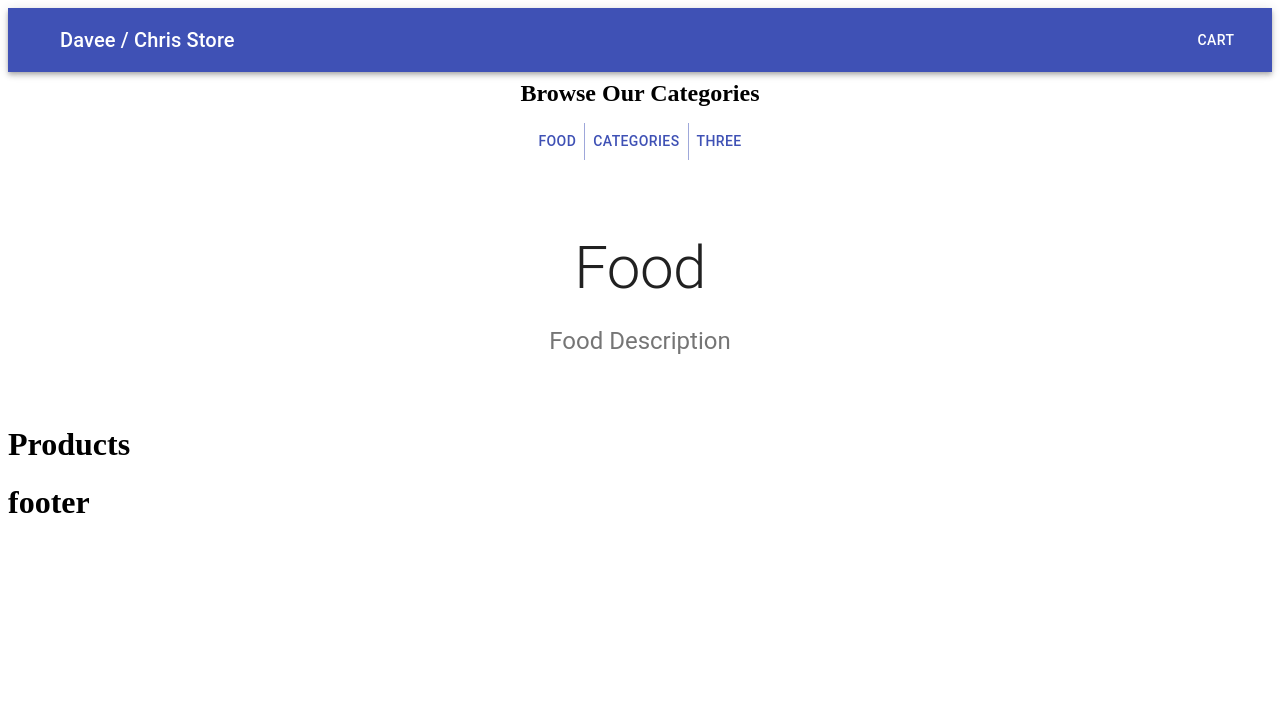
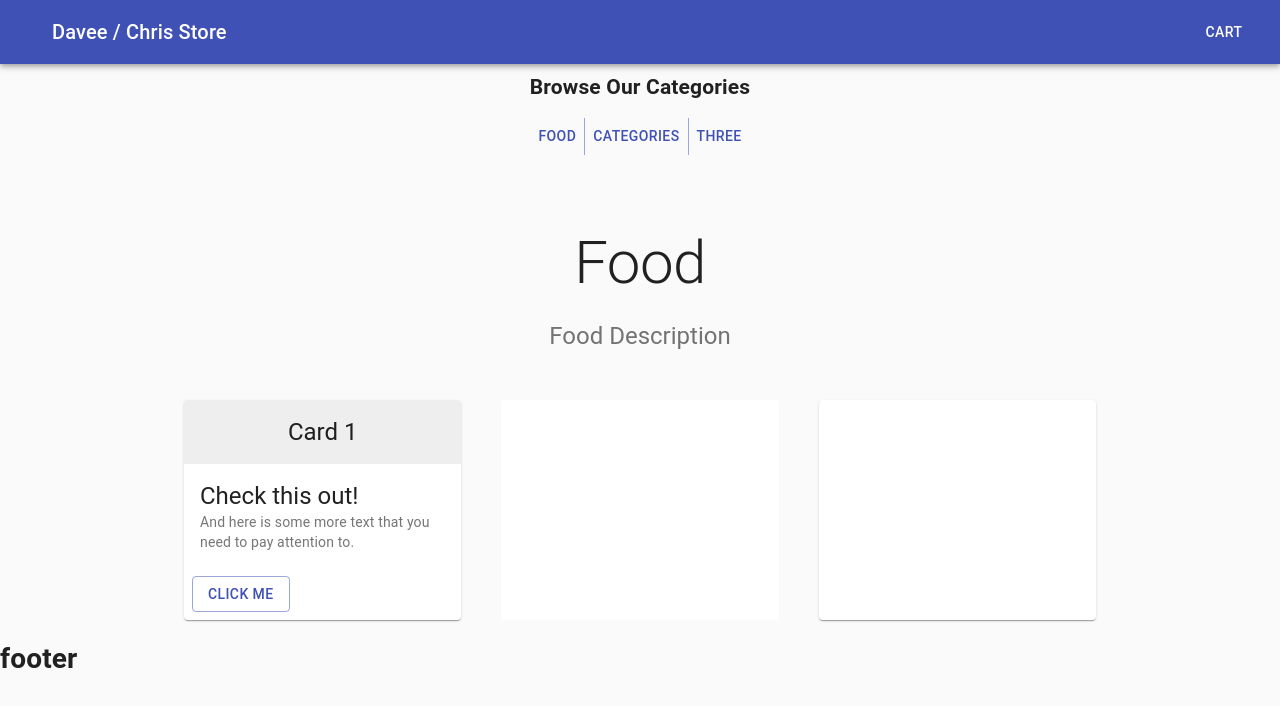
Before and after one commit to davee-401-advanced-javascript/react-redux-virtual-store, a React (Create React App) app: page / in a window 1280 px wide. Shown: the top 706 px of the page. Built offline with nearby package versions, Linux system fonts and the light colour scheme.

Commit message:
added some stuff for products

```diff
--- a/src/App.js
+++ b/src/App.js
@@ -1,3 +1,5 @@
+import CssBaseline from '@material-ui/core/CssBaseline';
+
 
 import Header from './components/header/header.js';
 import StoreFront from './components/storefront/storefront.js';
@@ -6,6 +8,7 @@ import Footer from './components/footer/footer.js';
 function App() {
   return (
     <>
+      <CssBaseline/>
       <Header/>
       <StoreFront/>
       <Footer/>
--- a/src/components/storefront/products.js
+++ b/src/components/storefront/products.js
@@ -1,7 +1,92 @@
+import React from 'react';
+import Button from '@material-ui/core/Button';
+import Card from '@material-ui/core/Card';
+import CardActions from '@material-ui/core/CardActions';
+import CardContent from '@material-ui/core/CardContent';
+import CardHeader from '@material-ui/core/CardHeader';
+import Grid from '@material-ui/core/Grid';
+import Paper from '@material-ui/core/Paper';
+import Typography from '@material-ui/core/Typography';
+import { makeStyles } from '@material-ui/core/styles';
+import Container from '@material-ui/core/Container';
+
+const useStyles = makeStyles((theme) => ({
+  '@global': {
+    ul: {
+      margin: 0,
+      padding: 0,
+      listStyle: 'none',
+    },
+  },
+  appBar: {
+    borderBottom: `1px solid ${theme.palette.divider}`,
+  },
+  toolbarTitle: {
+    flex: 1,
+  },
+  link: {
+    margin: theme.spacing(1, 1.5),
+  },
+  heroContent: {
+    padding: theme.spacing(8, 0, 6),
+  },
+  cardHeader: {
+    backgroundColor: theme.palette.grey[200]
+  },
+  fullHeight: {
+    height: "100%"
+  },
+  footer: {
+    borderTop: `1px solid ${theme.palette.divider}`,
+    marginTop: theme.spacing(8),
+    paddingTop: theme.spacing(3),
+    paddingBottom: theme.spacing(3),
+  },
+}));
+
 function Products() {
+
+  const classes = useStyles();
+
+
   return (
 
-    <h1> Products </h1>
+    <>
+      <Container maxWidth="md" component="main">
+        <Grid container spacing={5} alignItems="stretch">
+          {/* why 3 specs here? on a small screen, use 12 grid spots, 6 on a small screen, 4 on medium+ */}
+          {/* In other words, 1 accross, 2 accross, or 3 accross */}
+          <Grid item xs={12} sm={6} md={4}>
+            <Card>
+              <CardHeader title="Card 1"
+                titleTypographyProps={{ align: 'center' }}
+                className={classes.cardHeader}
+              />
+              <CardContent>
+                <Typography variant="h5" color="textPrimary">
+                  Check this out!
+                </Typography>
+                <Typography variant="p" color="textSecondary">
+                  And here is some more text that you need to pay attention to.
+                </Typography>
+              </CardContent>
+              <CardActions>
+                <Button variant='outlined' color="primary">Click Me</Button>
+              </CardActions>
+            </Card>
+          </Grid>
+
+          <Grid item xs={12} sm={6} md={4}>
+            <Paper className={classes.fullHeight} elevation={0} />
+          </Grid>
+
+          <Grid item xs={12} sm={6} md={4}>
+            <Paper className={classes.fullHeight} elevation={1} />
+          </Grid>
+
+        </Grid>
+      </Container>
+    </>
   );
 }
 
```
